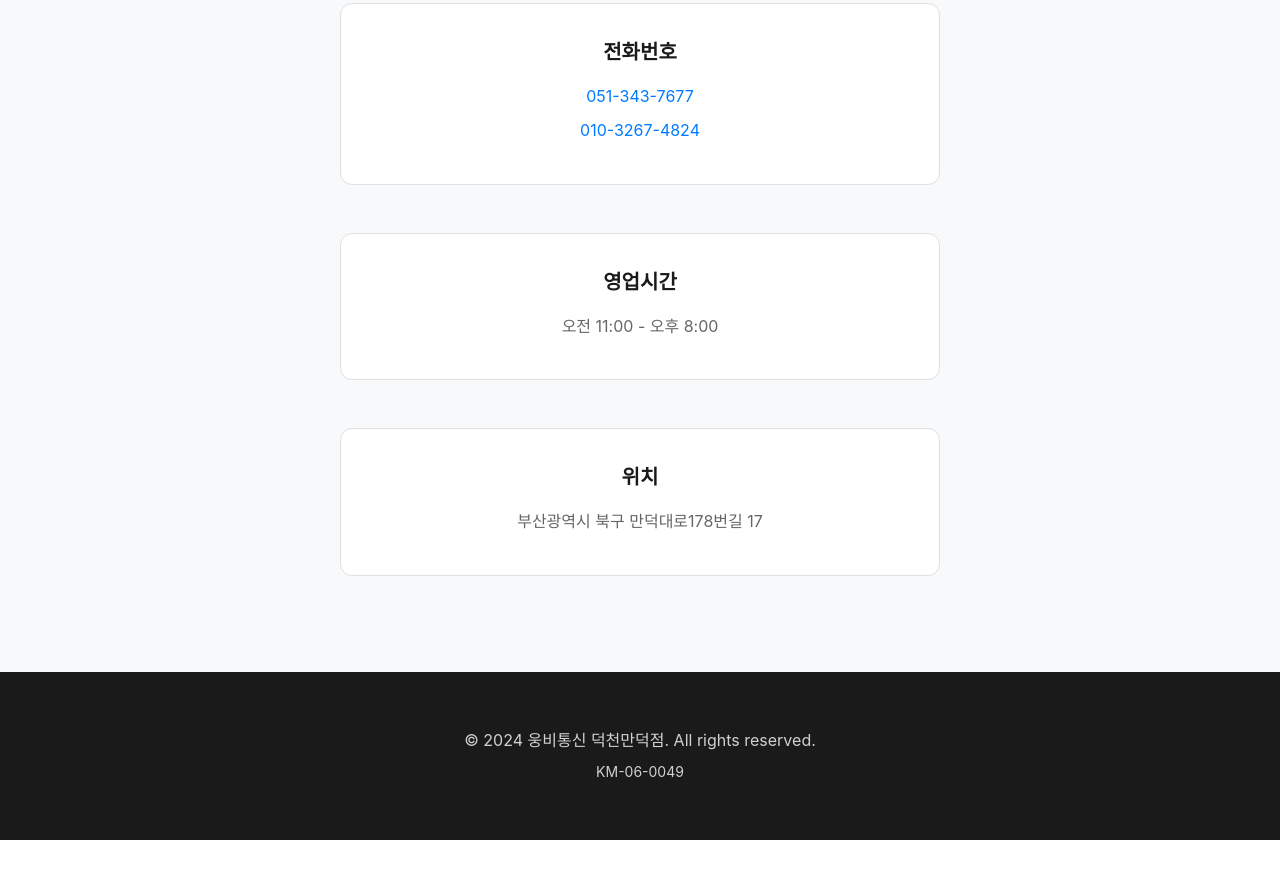
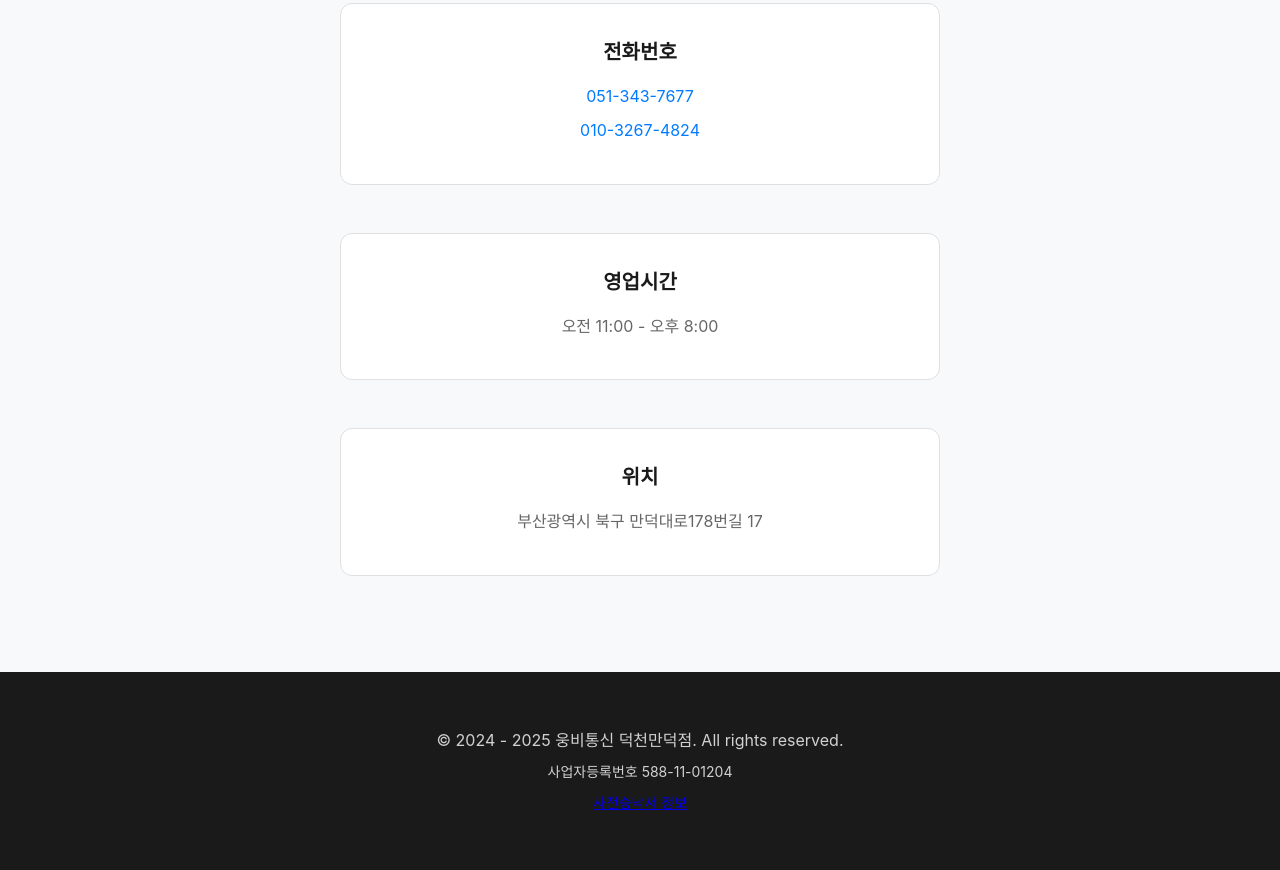
Before and after one commit to swb3301-dotcom/woongbiphone, a plain HTML site: page index.html in a window 1280 px wide. Shown: the part 2723-3593 px from the top of the page. Before the commit the page ends 3563 px from the top, so only its background shows below. Drawn offline with Linux system fonts and the light colour scheme.

Commit message:
Update footer info and consent link

```diff
--- a/index.html
+++ b/index.html
@@ -136,8 +136,9 @@
     <!-- 푸터 -->
     <footer class="footer">
         <div class="container">
-            <p>&copy; 2024 웅비통신 덕천만덕점. All rights reserved.</p>
-            <p class="footer-note">KM-06-0049</p>
+            <p>&copy; 2024 - 2025 웅비통신 덕천만덕점. All rights reserved.</p>
+            <p class="footer-note">사업자등록번호 588-11-01204</p>
+            <p class="footer-note"><a href="https://ictmarket.or.kr:8443/precon/pop_CertIcon.do?PRECON_REQ_ID=PRE0000119098&YN=1" target="_blank" rel="noopener noreferrer">사전승낙서 정보</a></p>
         </div>
     </footer>
 
```
